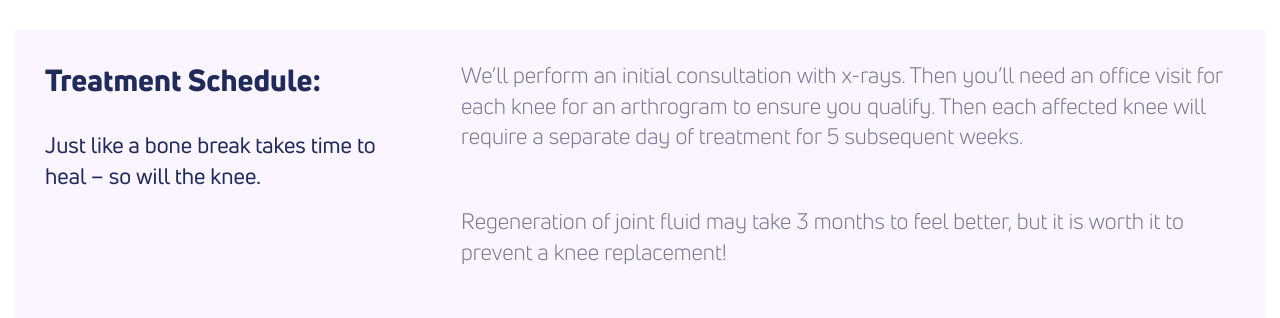
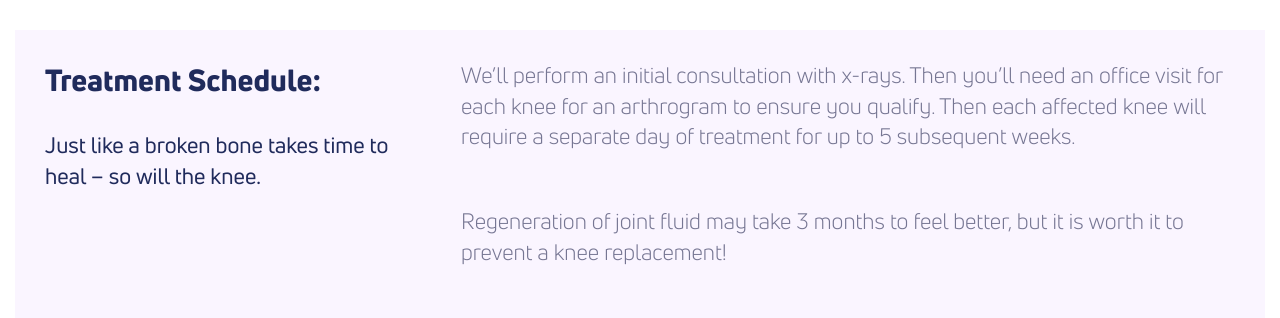
Before and after one commit to theneverwoods/gerstenberg.clinic, a Jekyll site: the page built from services/knee.html, in a window 1280 px wide and 1400 px high, scrolled down 2902 px. Shown: the part 200-518 px from the top of the window. Built offline with Jekyll 4.4.1, drawn with Linux system fonts in a browser that asks for light colours; comment, search, counter and statistics services are not loaded; some of the changed text lies outside the part shown.

Commit message:
Update knee.html

```diff
--- a/services/knee.html
+++ b/services/knee.html
@@ -63,11 +63,11 @@ redirect_from: /knee-pain
 <div class="row light blurb">
 	<div class="third">
 		<h2>Treatment Schedule:</h2>
-		<p>Just like a bone break takes time to heal –
+		<p>Just like a broken bone takes time to heal –
 		so will the knee.</p>
 	</div>
 	<div class="two-thirds">
-		<p>We’ll perform an initial consultation with x-rays. Then you’ll need an office visit for each knee for an arthrogram to ensure you qualify. Then each affected knee will require a separate day of treatment for 5 subsequent weeks.</p>
+		<p>We’ll perform an initial consultation with x-rays. Then you’ll need an office visit for each knee for an arthrogram to ensure you qualify. Then each affected knee will require a separate day of treatment for up to 5 subsequent weeks.</p>
 		<br>
 		<p>Regeneration of joint fluid may take 3 months to feel better, but it is worth it to prevent a knee replacement!</p>
 	</div>
```
Also changed, not shown: other parts of services/knee.html (+2 -2 lines).
